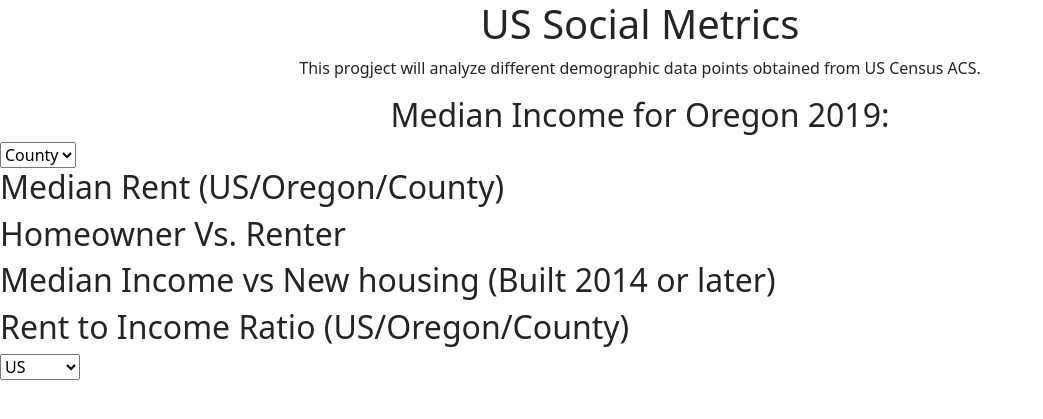
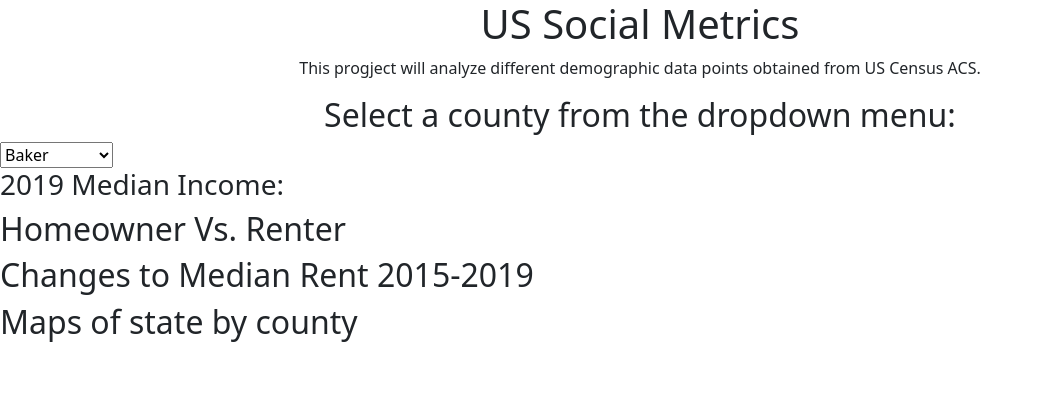
Before and after one commit to tkadamson/Oregon-Housing-Dashboard, a Flask app: page / in a window 1280 px wide. Shown: the top 419 px of the page, without its empty margins (0-1043 px from the left). Run offline with Flask 2, Linux system fonts and the light colour scheme; some libraries are stand-ins or nearby versions.

Commit message:
updating index.html

```diff
--- a/templates/index.html
+++ b/templates/index.html
@@ -24,41 +24,53 @@
   <div class="container">
     <div class="jumbotron text-center">
       <h1>US Social Metrics</h1>
-            <p>This progject will analyze different demographic data points obtained from US Census ACS.
-            </p>
-            <h2>Median Income for Oregon 2019: </h2>
+      <p>This progject will analyze different demographic data points obtained from US Census ACS.</p>
+      <h2>Select a county from the dropdown menu:</h2>
     </div>
   </div>
-
-
   <div class="row" id="section2">
     <div class="col-md-12">
       <select id="selDataset">
-                <!-- <option value="dataset1">US</option>
-                <option value="dataset2">Oregon</option> -->
-                <option value="dataset2">County</option>
+        <option value="Baker">Baker</option>
+        <option value="Benton">Benton</option>
+        <option value="Clackamas">Clackamas</option>
+        <option value="Clatsop">Clatsop</option>
+        <option value="Columbia">Columbia</option>
+        <option value="Coos">Coos</option>
+        <option value="Crook">Crook</option>
+        <option value="Curry">Curry</option>
+        <option value="Deschutes">Deschutes</option>
+        <option value="Douglas">Douglas</option>
+        <option value="Gilliam">Gilliam</option>
+        <option value="Grant">Grant</option>
+        <option value="Harney">Harney</option>
+        <option value="Hood">Hood River</option>
+        <option value="Jackson">Jackson</option>
+        <option value="Jefferson">Jefferson</option>
+        <option value="Josephine">Josephine</option>
+        <option value="Klamath">Klamath</option>
+        <option value="Lake">Lake</option>
+        <option value="Lane">Lane</option>
+        <option value="Lincoln">Lincoln</option>
+        <option value="Linn">Linn</option>
+        <option value="Malheur">Malheur</option>
+        <option value="Marion">Marion</option>
+        <option value="Morrow">Morrow</option>
+        <option value="Multnomah">Multnomah</option>
+        <option value="Polk">Polk</option>
+        <option value="Sherman">Sherman</option>
+        <option value="Tillamook">Tillamook</option>
+        <option value="Umatilla">Umatilla</option>
+        <option value="Union">Union</option>
+        <option value="Wallowa">Wallowa</option>
+        <option value="Wasco">Wasco</option>
+        <option value="Washington">Washington</option>
+        <option value="Wheeler">Wheeler</option>
+        <option value="Yamhill">Yamhill</option>
       </select>
-
+      <h3>2019 Median Income: </h3>
     </div>
-        <h2>Median Rent (US/Oregon/County)</h2>
-        <div id="plot1"></div>
   </div>
-
-    <!-- <div class="row">
-      <div class="col-md-12">
-          <h2>Median Income</h2>
-          <p>List Median Income for Oregon/US</p>
-          <table id="summary-table" class="table table-striped table-inverse">
-              <thead>
-                  <tr>
-                      <th>United States</th>
-                      <th>Oregon</th>
-                  </tr>
-              </thead>
-              <tbody></tbody>
-          </table>
-      </div>
-  </div> -->
 
   <div class="row" id="section1">
     <div class="col-md-12">
@@ -70,42 +82,19 @@
 
   <div class="row" id="section3">
     <div class="col-md-12">
-            <h2>Median Income vs New housing (Built 2014 or later)</h2>
-            <div id="plot2"></div>
+      <h2>Changes to Median Rent 2015-2019</h2>
+      <div id="plot"></div>
     </div>
   </div>
 
   <div class="row" id="section2">
     <div class="col-md-12">
-            <h2>Rent to Income Ratio (US/Oregon/County)</h2>
-            <div id="plot3"></div>
-            <select id="selDataset">
-                <option value="dataset1">US</option>
-                <option value="dataset2">Oregon</option>
-                <option value="dataset2">County</option>
-            </select>
+      <h2>Maps of state by county</h2>
+      <div id="map1"></div>
+      <div id="map2"></div>
     </div>
   </div>
-
-
-
-
-    <!-- Plotly template -->
-    <!-- <div id="tester" style="width:600px;height:250px;">
-    </div> -->
-
-    <!-- Leaflet template -->
-    <!-- <div class="row" id="section1">
-        <h2>Rent to Income Map</h2>
-        <div id="mapid"></div>
-    </div> -->
-
-
-
-
-
-
-
+  </div>
   <!-- Optional JavaScript; choose one of the two! -->
 
   <!-- Option 1: Bootstrap Bundle with Popper -->
@@ -119,7 +108,7 @@
     <script src="https://cdn.jsdelivr.net/npm/bootstrap@5.0.0-beta3/dist/js/bootstrap.min.js" integrity="sha384-j0CNLUeiqtyaRmlzUHCPZ+Gy5fQu0dQ6eZ/xAww941Ai1SxSY+0EQqNXNE6DZiVc" crossorigin="anonymous"></script>
     -->
 
-    <script src="plots.js"></script>
+  <script type="text/javascript" src="static/plots.js"></script>
 
 </body>
 
```
Lines whose indentation alone changed are shown as unchanged.
